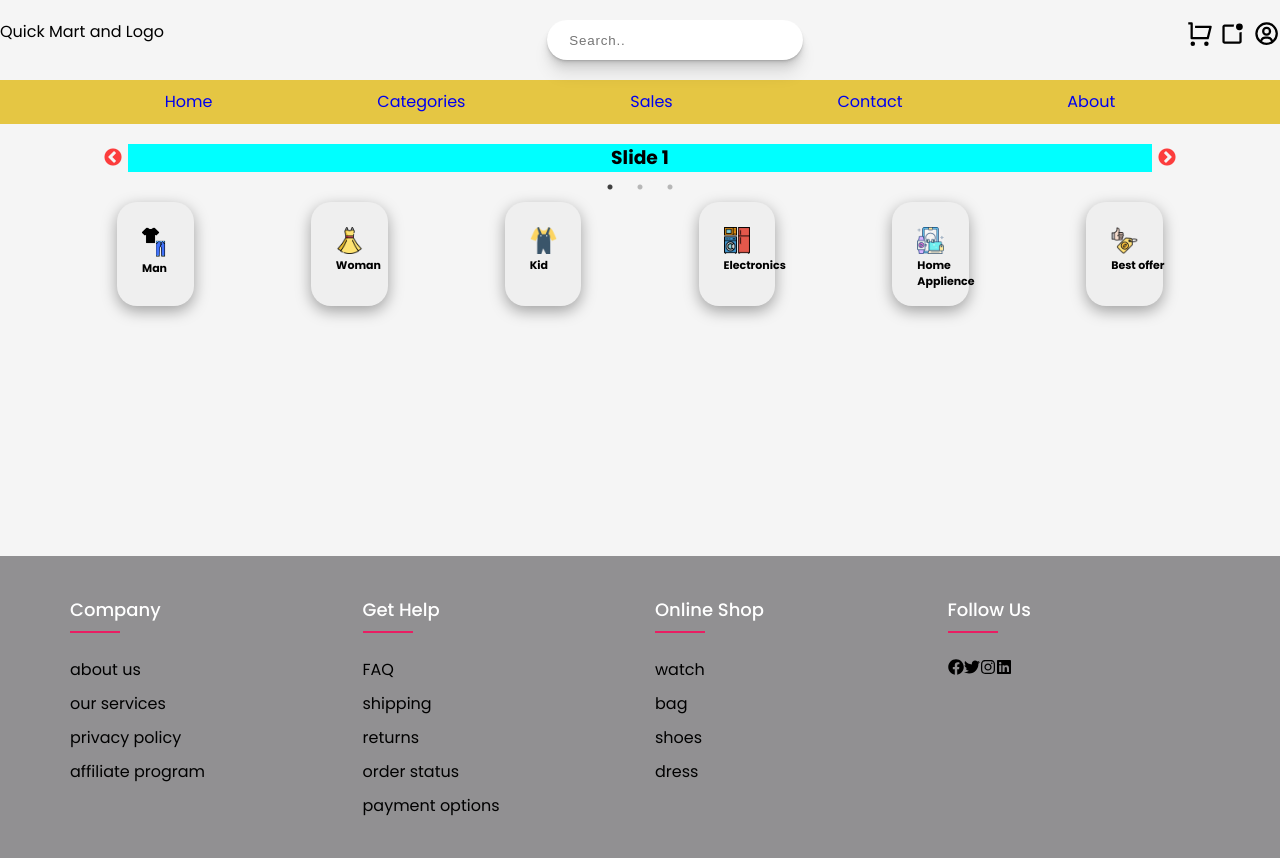
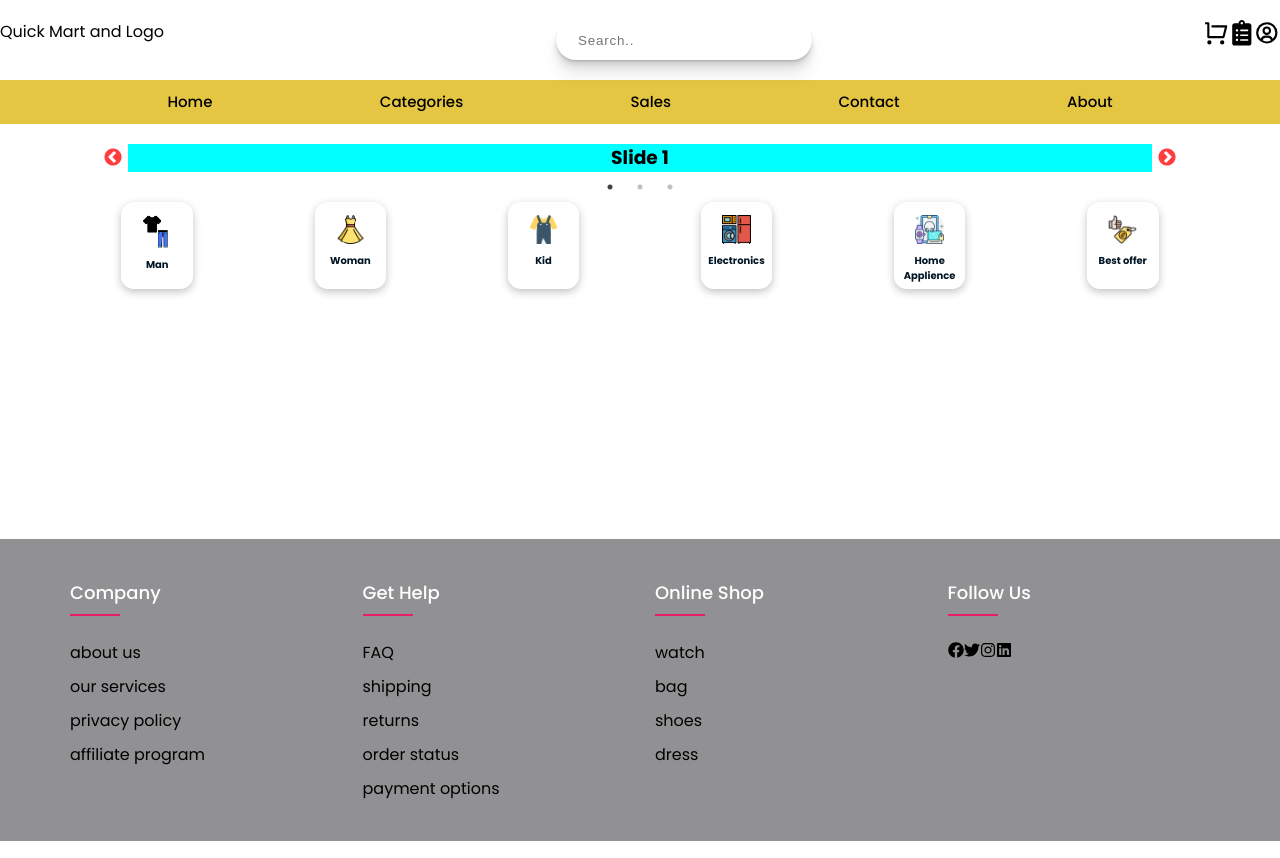
Before and after one commit to Ishikaza-das/Souvagya, a React (Create React App) app: page / in a window 1280 px wide. Built offline with nearby package versions, Linux system fonts and the light colour scheme.

Commit message:
fix categoties section css

```diff
--- a/src/BUYER/HEADER/Header.css
+++ b/src/BUYER/HEADER/Header.css
@@ -1,11 +1,12 @@
 body{
-    background: #F5F5F5;
+    background: white;
 }
 .header-section{
     display: flex;
     position: relative;
     top: 20px;
     justify-content: space-between;
+    vertical-align: center;
 
 
     /* margin: 0px 20px 0px 20px; */
@@ -38,9 +39,39 @@ body{
   box-shadow: rgba(0, 0, 0, 0.07) 0px 1px 1px, rgba(0, 0, 0, 0.07) 0px 2px 2px, rgba(0, 0, 0, 0.07) 0px 4px 4px, rgba(0, 0, 0, 0.07) 0px 8px 8px, rgba(0, 0, 0, 0.07) 0px 16px 16px;}
 
 .icon-section{
-  font-size: 1.7rem;
+  font-size: 1.6rem;
+  letter-spacing: 400vw;
   display: flex;
-  /* justify-content: space-around; */
-  gap: 0.4rem;
+  justify-content: space-around;
+  /* gap: 0.9rem; */
+
 
 }
+.categorie-section{
+  display: flex;
+  justify-content: space-evenly;
+  position: relative;
+  top: 30px;
+
+}
+.section{
+  width: 5.6vw;
+  background-color: aqua;
+  padding: 5px;
+  padding-top: 13px;
+  justify-content: center;
+  align-items: center;
+ text-align: center;
+ font-size: 12px;
+ background-color: white;
+ border-radius: 0.8rem;
+ box-shadow: rgba(0, 0, 0, 0.24) 0px 3px 8px;
+}
+.section img{
+  width: 1.8rem;
+  object-fit: contain;
+}
+.section h5{
+  padding-top: 5px;
+  color: #001524;
+}
--- a/src/BUYER/HEADER/Header.js
+++ b/src/BUYER/HEADER/Header.js
@@ -1,6 +1,7 @@
 import React from 'react'
 import { RiShoppingCartLine } from 'react-icons/ri';
-import { BiNotification, BiUserCircle } from 'react-icons/bi';
+import { BiUserCircle } from 'react-icons/bi';
+import { FaClipboardList } from 'react-icons/fa';
 // import { IconContext } from "react-icons";
 import "./Header.css";
 
@@ -17,7 +18,7 @@ const Header = () => {
       </div>
     <div className='icon-section'>
         <RiShoppingCartLine />
-        <BiNotification />
+        <FaClipboardList />
         <BiUserCircle />
     </div>
     </div>
--- a/src/BUYER/NAVBAR/Categories/Man.js
+++ b/src/BUYER/NAVBAR/Categories/Man.js
@@ -2,7 +2,15 @@ import React from 'react'
 
 const Man = () => {
   return (
-    <div>Man</div>
+    <>
+    <br/>
+    <br/>
+    <br/>
+    <br/>
+    <br/>
+    <br/>
+    <div style={{padding: "30rem"}}>Man</div>
+    </>
   )
 }
 
--- a/src/BUYER/NAVBAR/nav-components/Home.js
+++ b/src/BUYER/NAVBAR/nav-components/Home.js
@@ -10,8 +10,12 @@ import Electronics_img from "../Image/electronics.png";
 import Gadgets_img from "../Image/gadgets.png";
 import Best_Price from "../Image/best-price.png";
 import Man from "../Categories/Man";
+import Woman from "../Categories/Woman";
+import Kid from "../Categories/Kid";
+import Electronic from "../Categories/Electronic";
+import HomeApplience from "../Categories/HomeApplience";
+import BestOffer from "../Categories/BestOffer";
 import { Link, Route, Routes } from "react-router-dom";
-// import { Link, Route, Router, Routes } from "react-router-dom";
 
 const settings = {
   dots: true,
@@ -22,6 +26,7 @@ const settings = {
 };
 const Home = () => {
   return (
+    <>
       <div className="home-section">
         <Slider {...settings} className="slider">
           <div className="random">
@@ -36,46 +41,53 @@ const Home = () => {
         </Slider>
         <div className="categorie-section">
           <div className="section">
-          <Link to="/Man" style={{textDecoration: "none"}}>
+            <Link to="/Man" style={{ textDecoration: "none" }}>
               <img src={Man_img} alt="img" />
               <h5>Man</h5>
             </Link>
           </div>
           <div className="section">
-          <Link to="/Man" style={{textDecoration: "none"}}>
+            <Link to="/Woman" style={{ textDecoration: "none" }}>
               <img src={Woman_img} alt="img" />
               <h5>Woman</h5>
             </Link>
           </div>
           <div className="section">
-          <Link to="/Man" style={{textDecoration: "none"}}>
+            <Link to="/Kid" style={{ textDecoration: "none" }}>
               <img src={Kid_img} alt="img" />
               <h5>Kid</h5>
             </Link>
           </div>
           <div className="section">
-          <Link to="/Man" style={{textDecoration: "none"}}>
+            <Link to="/Electronic" style={{ textDecoration: "none" }}>
               <img src={Electronics_img} alt="img" />
               <h5>Electronics</h5>
             </Link>
           </div>
           <div className="section">
-          <Link to="/Man" style={{textDecoration: "none"}}>
+            <Link to="/Home_applience" style={{ textDecoration: "none" }}>
               <img src={Gadgets_img} alt="img" />
               <h5>Home Applience</h5>
             </Link>
           </div>
           <div className="section">
-          <Link to="/Man" style={{textDecoration: "none"}}>
+            <Link to="/Best offer" style={{ textDecoration: "none" }}>
               <img src={Best_Price} alt="img" />
               <h5>Best offer</h5>
             </Link>
           </div>
         </div>
         <Routes>
-        <Route to="/Man" element={<Man />} />
+          <Route path="/Man" element={<Man />} />
+          <Route path="/Woman" element={<Woman />} />
+          <Route path="/Kid" element={<Kid />} />
+          <Route path="/Electronic" element={<Electronic />} />
+          <Route path="/Home_applience" element={<HomeApplience />} />
+          <Route path="/Best_offer" element={<BestOffer />} />
         </Routes>
+
       </div>
+    </>
   );
 };
 
--- a/src/BUYER/NAVBAR/nav-components/style/Home.css
+++ b/src/BUYER/NAVBAR/nav-components/style/Home.css
@@ -21,42 +21,3 @@
     text-align: center;
     /* padding: inherit; */
 }
-.categorie-section{
-    display: flex;
-    justify-content: space-evenly;
-    position: relative;
-    top: 30px;
-    width: 100%;
-
-
-}
-.section{
-    display: flex;
-    background-color: #EFEFEF;
-    width: 6vw;
-    height: 13vh;
-    border-radius: 20px;
-    font-size: 6px;
-    box-shadow: rgba(0, 0, 0, 0.35) 0px 5px 15px;
-    /* justify-content: center;
-    align-items: center; */
-    text-decoration: none;
-
-}.section Link{
-    text-decoration: none;
-}
-.section img {
-    width: 2.1vw;
-    position: relative;
-    top: 25px;
-    left: 25px;
-}
-.section h5{
-    position: relative;
-    top: 25px;
-    left: 25px;
-    font-size: 11px;
-    width: 90px;
-    text-decoration: none;
-    color: black;
-}
--- a/src/BUYER/NAVBAR/navbar.css
+++ b/src/BUYER/NAVBAR/navbar.css
@@ -9,4 +9,8 @@
 .style{
     text-decoration: none;
     font-family: 'Poppins', sans-serif;
+    font-size: 15px;
+    font-weight: 500;
+    color: black;
+    /* font-weight: 0; */
 }
```
Also changed, not shown: src/BUYER/NAVBAR/Categories/BeautyProducts.js (renamed from src/BUYER/NAVBAR/Categories/Beauty_Products.js), src/BUYER/NAVBAR/Categories/BestOffer.js (renamed from src/BUYER/NAVBAR/Categories/Best_offer.js), src/BUYER/NAVBAR/Categories/HomeApplience.js (renamed from src/BUYER/NAVBAR/Categories/Home_applience.js). Lines whose indentation alone changed are shown as unchanged.
